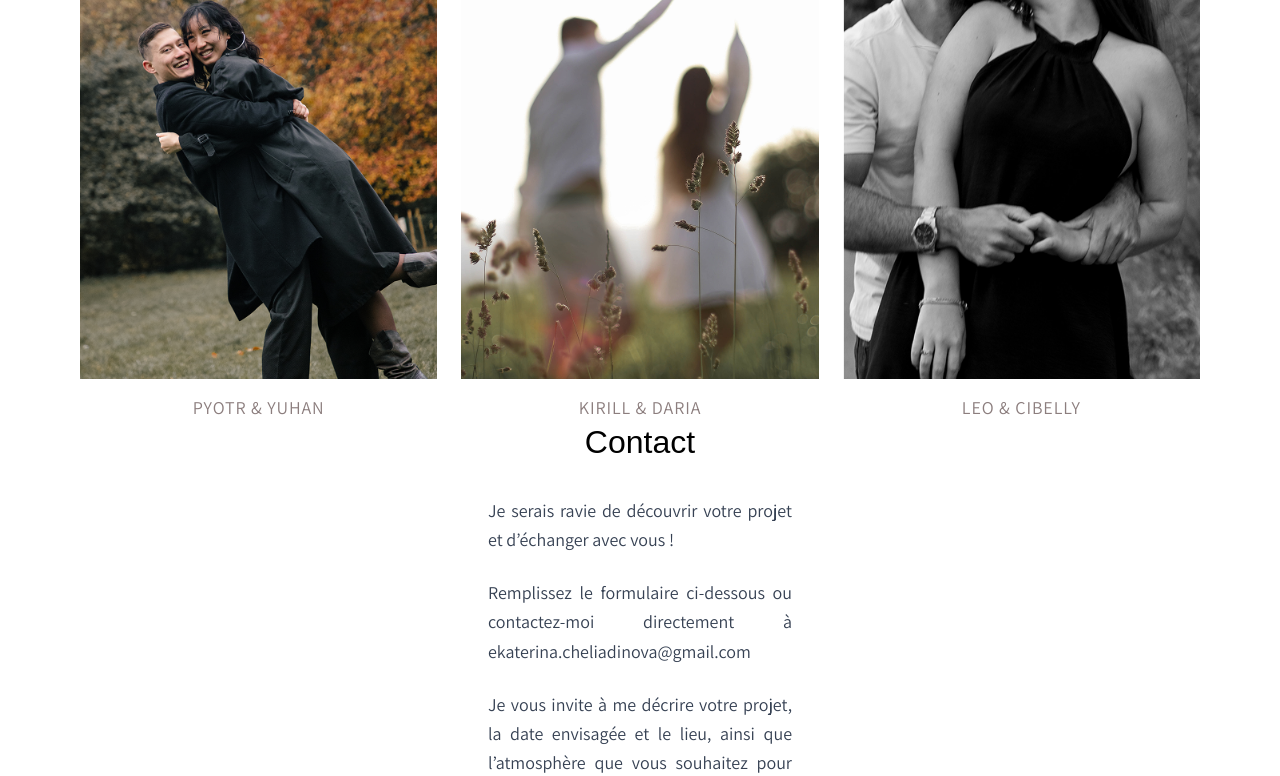
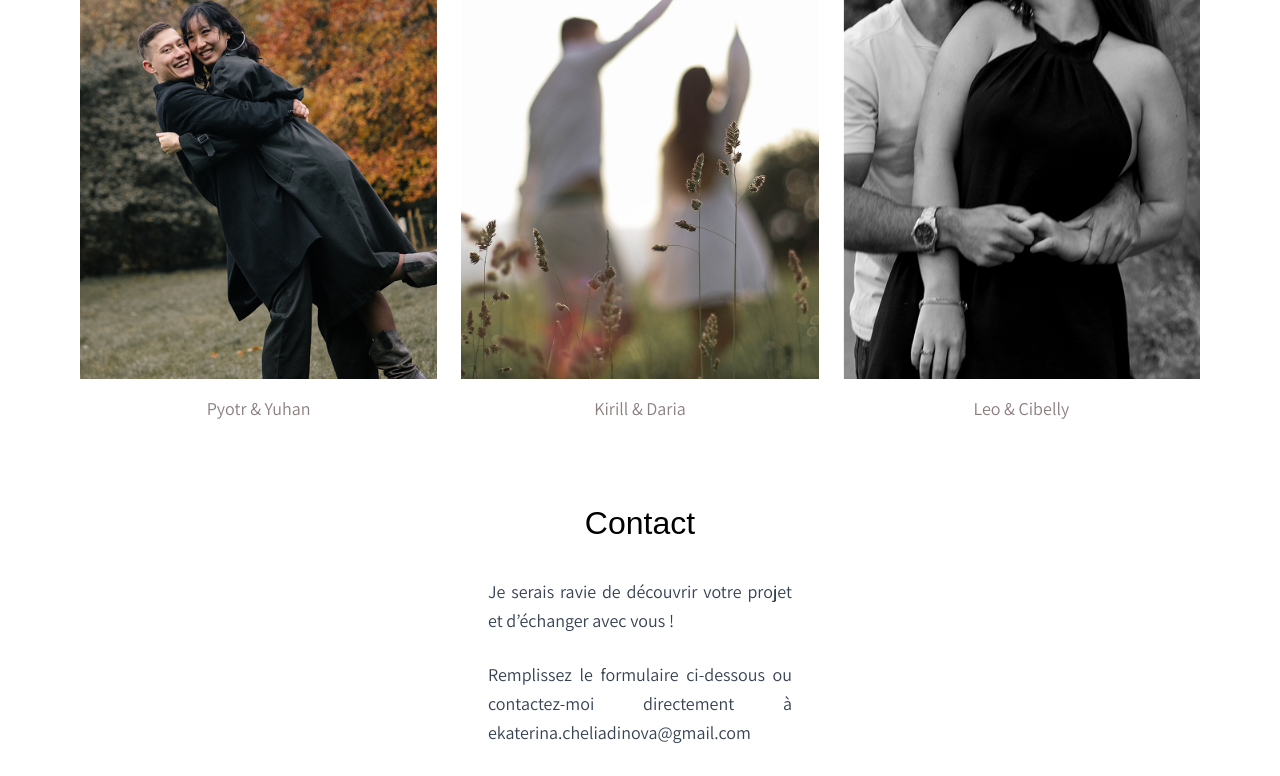
Before and after one commit to sachaa38/PhotoK, a Next.js app: page /pageCouple in a window 1280 px wide. Shown: the part 713-1489 px from the top of the page. Built offline with nearby package versions, Linux system fonts and the light colour scheme; a web font is replaced by a local one.

Commit message:
Correction page couple

```diff
--- a/app/pageCouple/page.tsx
+++ b/app/pageCouple/page.tsx
@@ -17,7 +17,7 @@ export default function PageCouple() {
 
   return (
     <main className="min-h-screen bg-white">
-  <section className="mb:pb-20 px-6 md:px-20 bg-white text-black flex flex-col items-center">
+  <section className="md:pb-20 px-6 md:px-20 bg-white text-black flex flex-col items-center">
     <h2 className="pt-6 md:pt-0 mb-8 md:mb-12 font-bodoni text-2xl md:text-[32px] text-center z-1">
       {content.titrePageCouple}
     </h2>
@@ -59,7 +59,7 @@ export default function PageCouple() {
                 Visible au hover (ordi) et au clic (mobile)
              */}
             <div className="absolute inset-0 flex items-center justify-center opacity-0 group-hover:opacity-100 transition-opacity duration-500 pointer-events-none">
-              <span className="text-white font-assistant text-xl tracking-[0.2em] uppercase border-b border-white pb-1">
+              <span className="text-white font-assistant text-[40] tracking-[0.2em] ">
                 {lang === 'fr' ? 'Voir la galerie' : 'View Gallery'}
               </span>
             </div>
@@ -67,7 +67,7 @@ export default function PageCouple() {
 
           {/* Label de la photo : Un peu plus petit sur mobile */}
           {content.titrePf && (
-            <span className="mt-4 block font-assistant text-sm md:text-[18px] text-[#8C7E7E] uppercase tracking-wider">
+            <span className="mt-4 block font-assistant text-[18px] text-[#8C7E7E]">
               {texte["fr"].labelPhotoCouple[i]}
             </span>
           )}
--- a/app/pageFamille/page.tsx
+++ b/app/pageFamille/page.tsx
@@ -17,7 +17,7 @@ export default function PageFamille() {
 
   return (
     <main className="min-h-screen bg-white">
-      <section className="mb:pb-20 px-6 md:px-20 bg-white text-black flex flex-col items-center">
+      <section className="md:pb-20 px-6 md:px-20 bg-white text-black flex flex-col items-center">
         <h2 className="pt-6 md:pt-0 mb-8 md:mb-12 font-bodoni text-2xl md:text-[32px] text-center z-1">
           {content.titrePageFamille}
         </h2>
```
